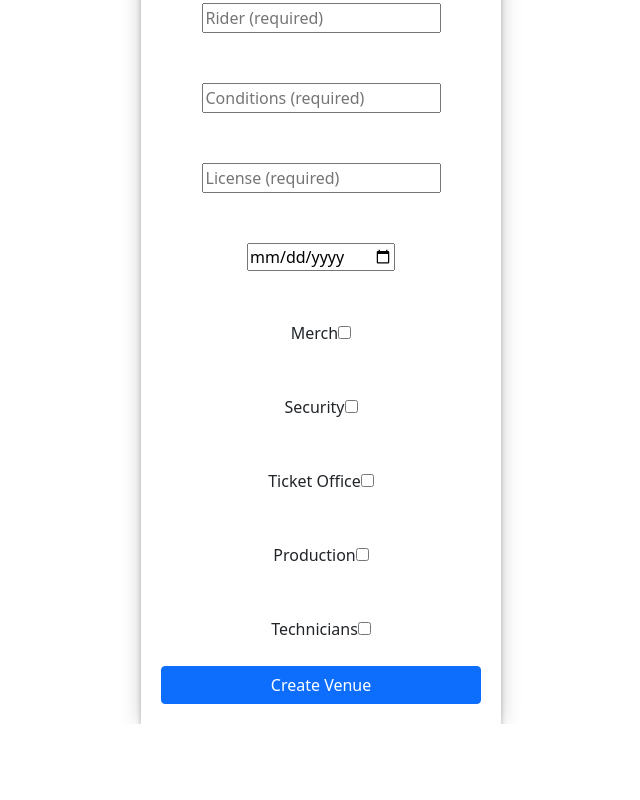
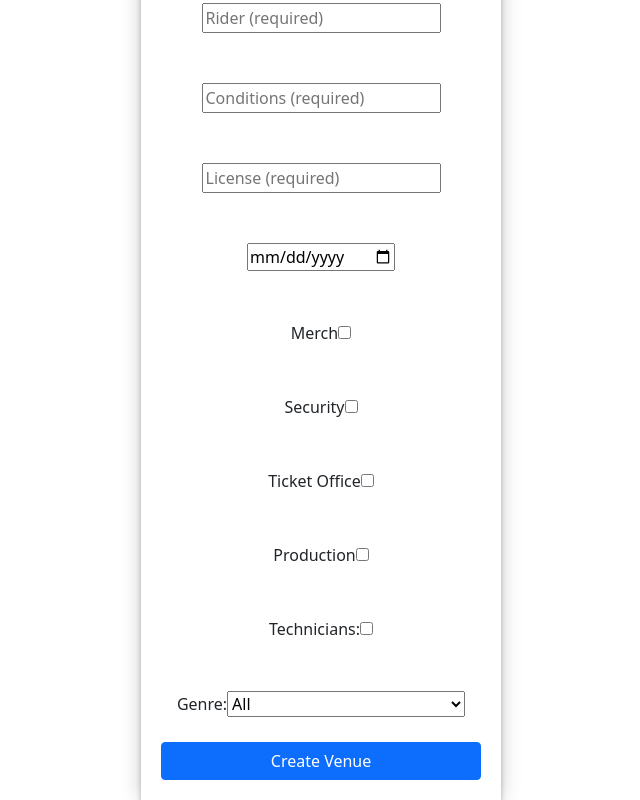
Before and after one commit to Susana-Prado/BookMeApp-front, a React (Create React App) app: page /signup-venue in a window 1280 px wide. Shown: the part 762-1562 px from the top of the page, without its empty margins (319-959 px from the left). Before the commit the page ends 1486 px from the top, so only its background shows below. Built offline with nearby package versions, Linux system fonts and the light colour scheme.

Commit message:
Added components signupvenue and signuppromoter

```diff
--- a/src/App.js
+++ b/src/App.js
@@ -1,15 +1,17 @@
 import { Route, Switch } from 'react-router-dom';
 import ErrorPage from './components/ErrorPage/ErrorPage';
 import Navigation from './components/Navigation/Navigation';
-import SignUp from './pages/SignUp';
+import SignUp from './pages/SignUp/SignUp';
 import SignUpDetails from './pages/SignUpDetails';
 import './App.css';
 import Search from './pages/SearchPage/Search';
 import HomePage from './pages/HomePage/HomePage';
 import VenueDetails from './pages/VenueDetails/VenueDetails';
-import Login from './pages/Login';
+import Login from './pages/Login/Login';
 import PromoterProfile from './pages/PromoterProfile/PromoterProfile';
 import VenueProfile from './pages/VenueProfile/VenueProfile';
+import SignUpPromoter from './pages/SignUpPromoter';
+import SignUpVenue from './pages/SignUpVenue';
 
 function App() {
   return (
@@ -18,8 +20,8 @@ function App() {
       <Switch>
         <Route exact path="/" component={HomePage} />
         <Route exact path="/signup" component={SignUp} />
-        <Route exact path="/signup-promoter" component={SignUpDetails} />
-        <Route exact path="/signup-venue" component={SignUpDetails} />
+        <Route exact path="/signup-promoter" component={SignUpPromoter} />
+        <Route exact path="/signup-venue" component={SignUpVenue} />
         <Route exact path="/login" component={Login} />
         <Route exact path="/venue-profile" component={VenueProfile} />
         <Route exact path="/promoter-profile" component={PromoterProfile} />
--- a/src/components/SignUpVenueForm/SignUpVenueForm.css
+++ b/src/components/SignUpVenueForm/SignUpVenueForm.css
@@ -1,5 +1,5 @@
-.form{
-    margin-top: 400px;
+.form-container{
+    margin-top: 200px;
 }
 body {
     background: white;
@@ -22,8 +22,8 @@ body {
     padding: 10px;
 }
 .form-item{
-    margin: 10px 0 10px 0;
-    padding: 15px;
+    margin: 5px 0 5px 0;
+    padding: 1px;
     font-size: 16px;
     border: 0;
 }
--- a/src/components/SignUpVenueForm/SignUpVenueForm.js
+++ b/src/components/SignUpVenueForm/SignUpVenueForm.js
@@ -1,5 +1,6 @@
 import React, { Component } from 'react';
 import { Button } from 'react-bootstrap';
+import './SignUpVenueForm.css';
 const EMAIL_PATTERN = /(?:[a-z0-9!#$%&'*+/=?^_`{|}~-]+(?:\.[a-z0-9!#$%&'*+/=?^_`{|}~-]+)*|"(?:[\x01-\x08\x0b\x0c\x0e-\x1f\x21\x23-\x5b\x5d-\x7f]|\\[\x01-\x09\x0b\x0c\x0e-\x7f])*")@(?:(?:[a-z0-9](?:[a-z0-9-]*[a-z0-9])?\.)+[a-z0-9](?:[a-z0-9-]*[a-z0-9])?|\[(?:(?:(2(5[0-5]|[0-4][0-9])|1[0-9][0-9]|[1-9]?[0-9]))\.){3}(?:(2(5[0-5]|[0-4][0-9])|1[0-9][0-9]|[1-9]?[0-9])|[a-z0-9-]*[a-z0-9]:(?:[\x01-\x08\x0b\x0c\x0e-\x1f\x21-\x5a\x53-\x7f]|\\[\x01-\x09\x0b\x0c\x0e-\x7f])+)\])/
 
 
@@ -162,25 +163,25 @@ export default class SignUpVenueForm extends Component  {
           </div>
 
           <div className="form-item">
-          <label htmlFor="technicians">Technicians </label>
+          <label htmlFor="technicians">Technicians: </label>
             <input type="checkbox" name="technicians" value={fields.technicians} onChange={(e) => this.handleChange(e)} />
           </div>
 
-          {/* <div className="form-item">
+          <div className="form-item">
           <label htmlFor="genre">Genre:</label>
             <select name="genre" value={fields.genre} onChange={(e) => this.handleChange(e)}>
-              <option value={fields.genre.All}>All</option>
-              <option value={fields.genre.Metal/Rock/Punk/Alternative}>Metal/Rock/Punk/Alternative</option>
-              <option value={fields.genre.Blues/Rock}>Blues/Rock</option>
-              <option value={fields.genre.HipHop/Rap}>HipHop/Rap</option>
-              <option value={fields.genre.Jazz}>Jazz</option>
-              <option value={fields.genre.R&B/Soul}>R&B/Soul</option>
-              <option value={fields.genre.Latin}>Latin</option>
-              <option value={fields.genre.Folk/Acoustic}>Folk/Acoustic</option>
-              <option value={fields.genre.Electronic}>Electronic</option>
-              <option value={fields.genre.Experimental}>Experimental</option>
+              <option >All</option>
+              <option >Metal/Rock/Punk/Alternative</option>
+              <option >Blues/Rock</option>
+              <option >HipHop/Rap</option>
+              <option >Jazz</option>
+              <option >R&B/Soul</option>
+              <option >Latin</option>
+              <option >Folk/Acoustic</option>
+              <option >Electronic</option>
+              <option >Experimental</option>
             </select>
-          </div>          */}
+          </div>
 
           <Button type="submit">
            Create Venue
--- a/src/pages/SignUp.js
+++ b/src/pages/SignUp/SignUp.js
@@ -1,6 +1,6 @@
 import React from 'react';
 import { Button } from 'react-bootstrap';
-import Navigation from '../components/Navigation/Navigation';
+import Navigation from '../../components/Navigation/Navigation';
 import './SignUp.css';
 
 <h1>Sign Up</h1>
--- a/src/pages/SignUpPromoter.js
+++ b/src/pages/SignUpPromoter.js
@@ -1,9 +1,10 @@
 import React from 'react'
+import SignUpPromoterForm from '../components/SignUpPromoterForm/SignUpPromoterForm'
 
 export default function SignUpPromoter() {
     return (
         <div>
-
+           <SignUpPromoterForm />
         </div>
     )
 }
--- a/src/pages/SignUpVenue.js
+++ b/src/pages/SignUpVenue.js
@@ -1,9 +1,10 @@
-import React from 'react'
+import React from 'react';
+import SignUpVenueForm from '../components/SignUpVenueForm/SignUpVenueForm';
 
 export default function SignUpVenue() {
     return (
         <div>
-
+            <SignUpVenueForm />
         </div>
     )
 }
```
Also changed, not shown: src/pages/Login/Login.css (renamed from src/pages/Login.css), src/pages/Login/Login.js (renamed from src/pages/Login.js), src/pages/SignUp/SignUp.css (renamed from src/pages/SignUp.css), 1 other file (tests, documents, lock files or other folders).
